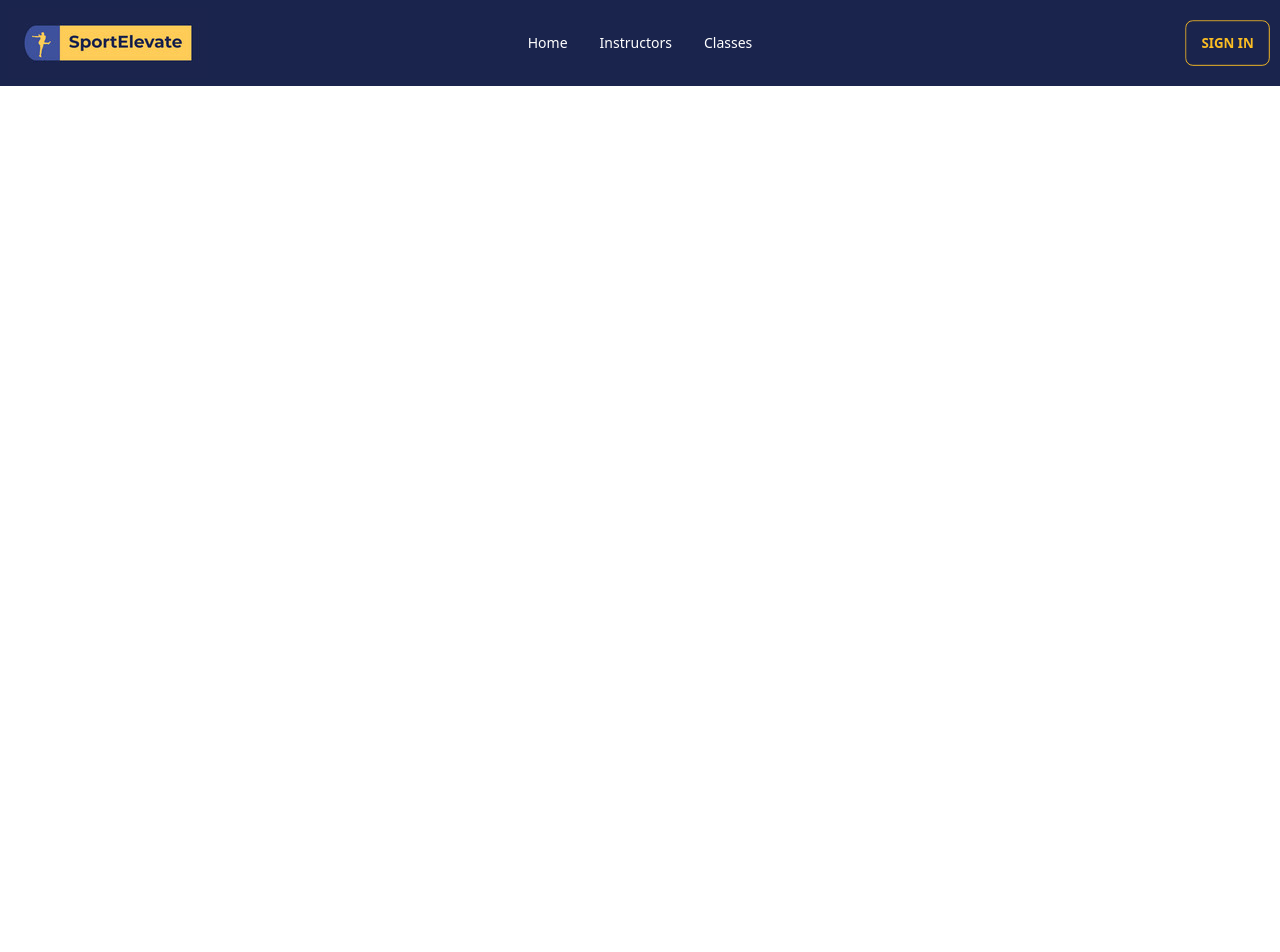
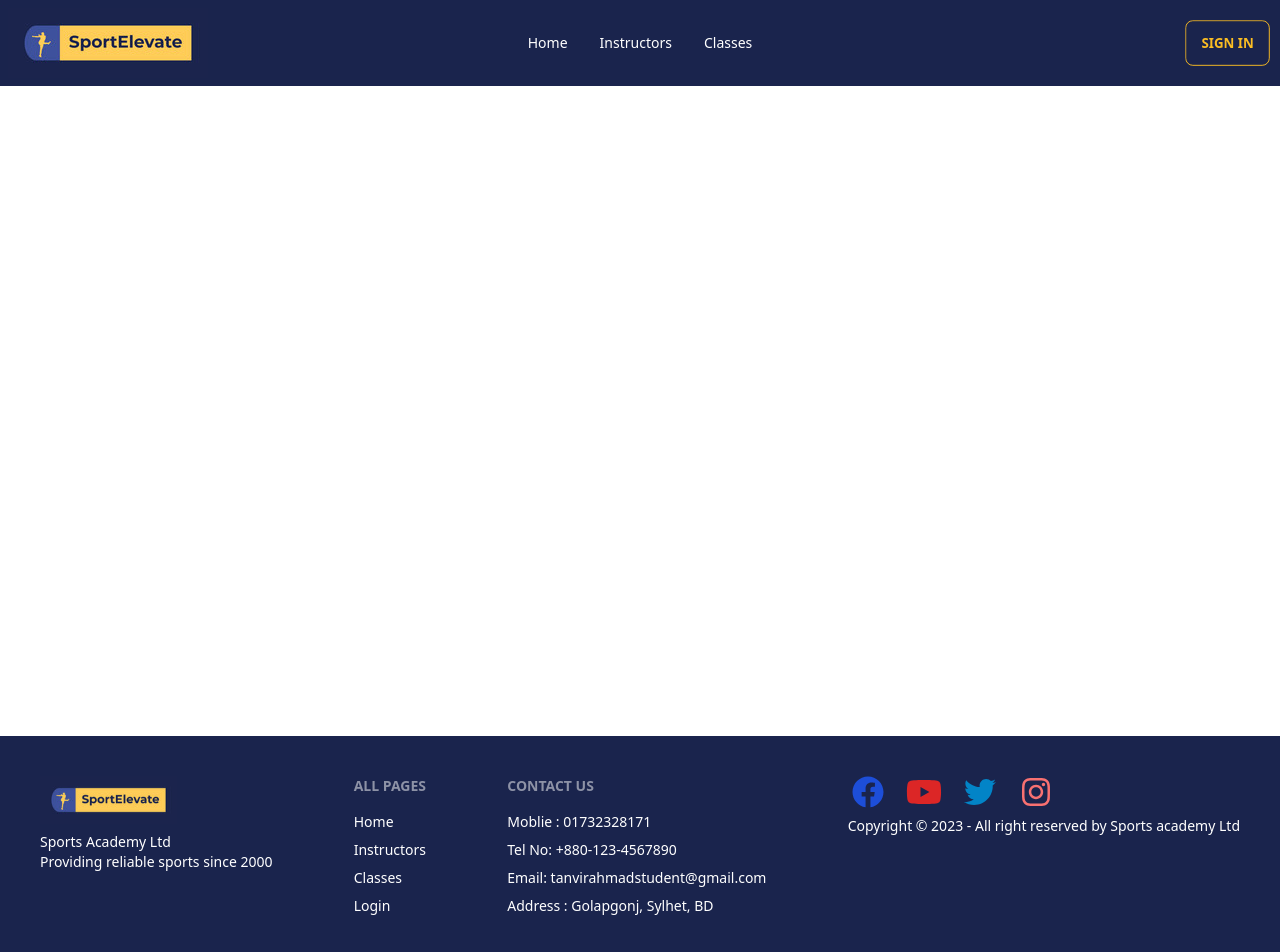
Before and after one commit to Tanvir3232/sports-academy-client, a React (Vite) app: page / in a window 1280 px wide. Shown: the top 952 px of the page. Before the commit the page ends 800 px from the top, so only its background shows below. Built offline with nearby package versions, Linux system fonts and the light colour scheme.

Commit message:
implement footer component

```diff
--- a/package.json
+++ b/package.json
@@ -15,6 +15,7 @@
     "match-sorter": "^6.3.1",
     "react": "^18.2.0",
     "react-dom": "^18.2.0",
+    "react-icons": "^4.9.0",
     "react-router-dom": "^6.12.0",
     "sort-by": "^1.2.0"
   },
--- a/src/layouts/Main.jsx
+++ b/src/layouts/Main.jsx
@@ -1,4 +1,5 @@
 
+import Footer from '../pages/Shared/Footer/Footer';
 import Header from '../pages/Shared/Header/Header';
 import { Outlet } from 'react-router-dom';
 
@@ -6,7 +7,10 @@ const Main = () => {
     return (
         <div>
             <Header></Header>
-            <Outlet></Outlet>
+            <div className='min-h-[calc(100vh-190px)] md:mx-12 mx-3 my-5'>
+                <Outlet></Outlet>
+             </div>
+            <Footer></Footer>
         </div>
     );
 };
--- /dev/null
+++ b/src/pages/Shared/Footer/Footer.jsx
@@ -0,0 +1,40 @@
+import { FaFacebook, FaInstagram, FaTwitter, FaYoutube } from 'react-icons/fa';
+import { Link } from 'react-router-dom';
+import logo from '../../../assets/images/logo.png'
+const Footer = () => {
+    return (
+       <footer className="footer p-10 bg-[#1A244D] flex justify-between  text-white ">
+                <div>
+                    <img src={logo} className='h-12' alt="" />
+                    <p>Sports Academy Ltd<br />Providing reliable sports since 2000</p>
+
+                </div>
+                <div>
+                    <span className="footer-title">All pages</span>
+                    <Link to='/'>Home</Link>
+                    <Link to='/'>Instructors</Link>
+                    <Link to='/all-toy'>Classes</Link>
+                    <Link to='/my-toys'>Login</Link>
+                </div>
+                <div>
+                    <span className="footer-title">Contact Us</span>
+                    <li className='list-none'>Moblie : 01732328171</li>
+                    <li className='list-none'>Tel No: +880-123-4567890</li>
+                    <li className='list-none'>Email: tanvirahmadstudent@gmail.com</li>
+                    <li className='list-none'>Address : Golapgonj, Sylhet, BD</li>
+                </div>
+                <div >
+                    <div className="grid grid-cols-4 gap-4">
+                        <Link to='https://www.facebook.com/' ><FaFacebook className='w-10 h-8 text-blue-700' /></Link>
+                        <Link to='https://www.youtube.com/' ><FaYoutube className='w-10 h-8 text-red-600' /></Link>
+                        <Link to='https://www.twitter.com/' ><FaTwitter className='w-10 h-8 text-sky-600' /></Link>
+                        <Link to='https://www.instagram.com/' ><FaInstagram className='w-10 h-8 text-red-400' /></Link>
+                    </div>
+                    <p className='text-center pb-4'>Copyright &copy; 2023 - All right reserved by Sports academy Ltd</p>
+                </div>
+            </footer>
+
+    );
+};
+
+export default Footer;
```
Also changed, not shown: 1 other file (tests, documents, lock files or other folders).
